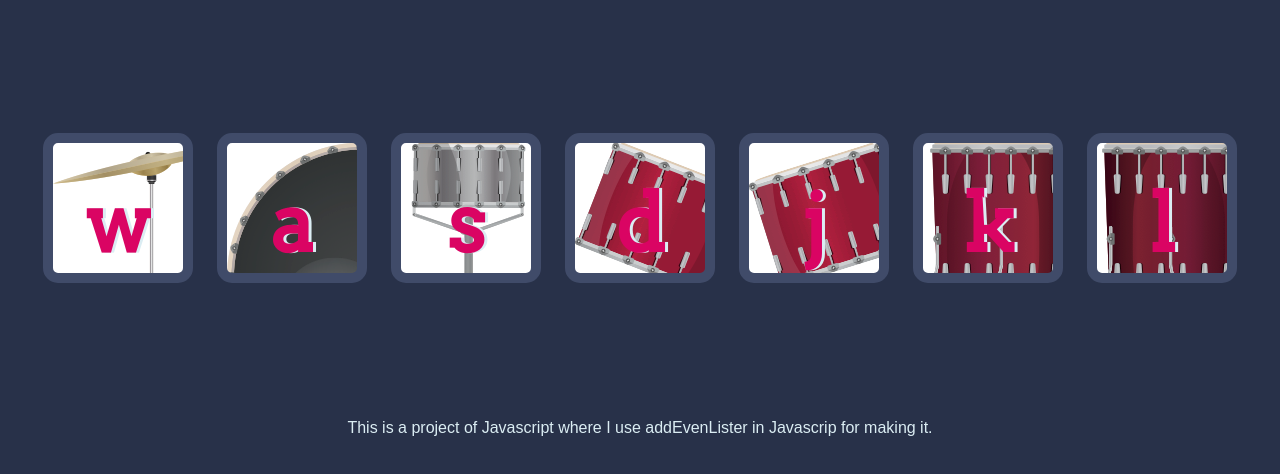
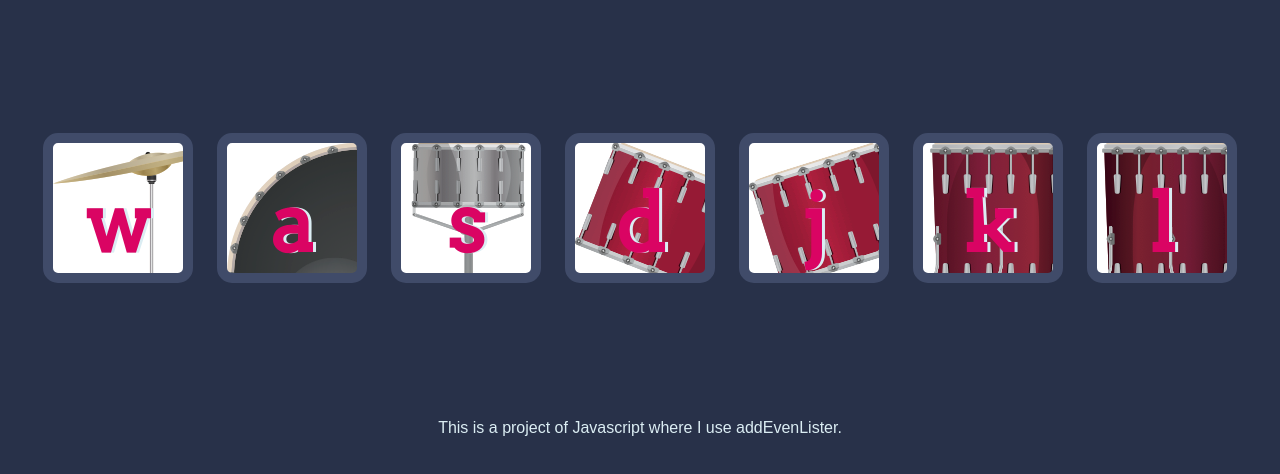
Before and after one commit to AnshuChaudhary012/Drum-Kit, a plain HTML site: page index.html in a window 1280 px wide. Shown: the part 156-630 px from the top of the page. Drawn offline with Linux system fonts and the light colour scheme.

Commit message:
edited text

```diff
--- a/index.html
+++ b/index.html
@@ -23,7 +23,7 @@
 
 
   <footer>
-    This is a project of Javascript where I use addEvenLister in Javascrip for making it.
+    This is a project of Javascript where I use addEvenLister.
   </footer>
    <script src="index.js"></script>
 </body>
```
